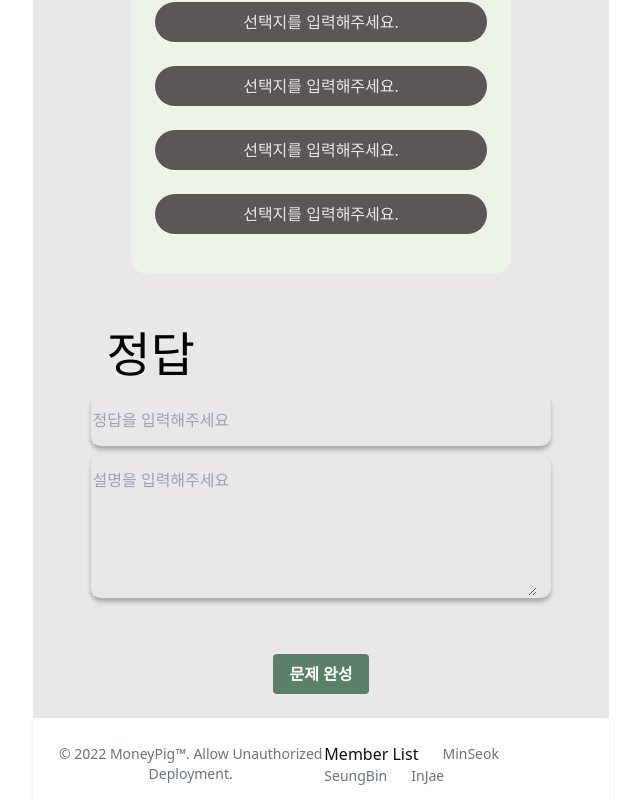
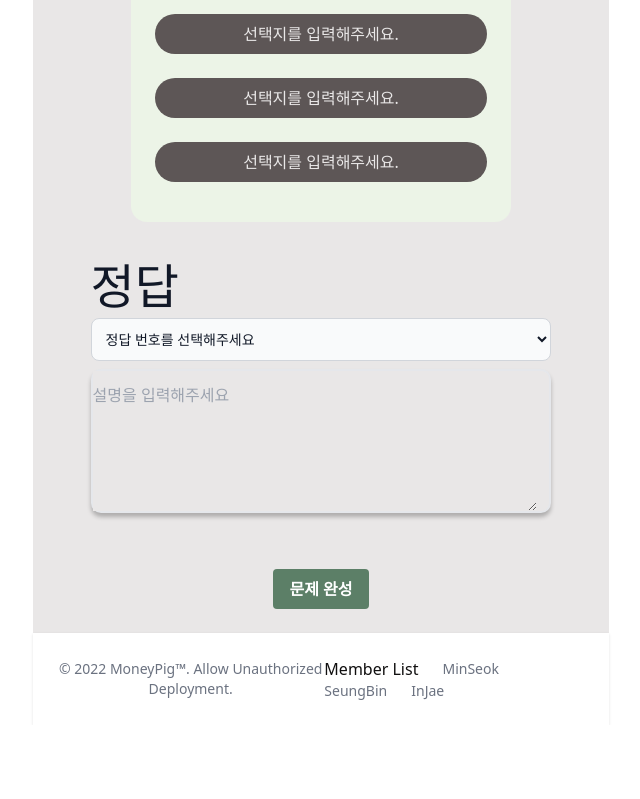
Before and after one commit to oxopolitics-internship-for-codestates/MoneyPig, a Next.js app: page /makeAQuiz in a window 1280 px wide. Shown: the part 602-1401 px from the top of the page, without its empty margins (319-959 px from the left). After the commit the page ends 1327 px from the top, so only its background shows below. Built offline with nearby package versions, Linux system fonts and the light colour scheme.

Commit message:
💄 makeAQuiz Answer Part Selector Function add

```diff
--- a/pages/makeAQuiz.tsx
+++ b/pages/makeAQuiz.tsx
@@ -75,7 +75,7 @@ const MakeAQuiz: NextPageWithLayout = () => {
       </Head>
       <div className=" w-4/5 m-auto">
         <div className="text-5xl h-20 p-4 ">키워드</div>
-        <Input type={InputTypeProps.text} placeholder="키워드를 입력해주세요" />
+        {/* <Input type={InputTypeProps.text} placeholder="키워드를 입력해주세요" /> */}
         <div className="flex space-x-4 mt-6 w-full ">
           <div>
             <div className="text-5xl text-center m-2 ">시간</div>
@@ -90,13 +90,44 @@ const MakeAQuiz: NextPageWithLayout = () => {
           {quizSelect ? <OxQuizCard /> : <FourChoiceQuizCard />}
         </div>
         <div className=" h-auto flex flex-col">
-          <div className="text-5xl p-4">정답</div>
-          <div className="flex border-2 rounded-[10px] bg-[#E9E7E7] shadow-[0_4px_4px_rgba(0,0,0,0.25)]">
-            <input
-              placeholder="정답을 입력해주세요"
-              className="w-full outline-none py-3 mr-3 bg-[#E9E7E7]"
-            />
-          </div>
+          {quizSelect ? (
+            <>
+              <label
+                htmlFor="fourChoice"
+                className="block text-5xl mb-2 font-medium text-gray-900 dark:text-gray-400"
+              >
+                정답
+              </label>
+              <select
+                id="fourChoice"
+                className="bg-gray-50 border border-gray-300 text-gray-900 text-sm rounded-lg w-full p-2.5  "
+              >
+                <option selected>정답을 골라주세요</option>
+                <option value="O">O</option>
+                <option value="X">X</option>
+              </select>
+            </>
+          ) : (
+            <>
+              <label
+                htmlFor="fourChoice"
+                className="block text-5xl mb-2 font-medium text-gray-900 dark:text-gray-400"
+              >
+                정답
+              </label>
+              <select
+                id="fourChoice"
+                className="bg-gray-50 border border-gray-300 text-gray-900 text-sm rounded-lg w-full p-2.5  "
+              >
+                <option selected>정답 번호를 선택해주세요</option>
+                <option value="1">1</option>
+                <option value="2">2</option>
+                <option value="3">3</option>
+                <option value="4">4</option>
+              </select>
+            </>
+          )}
+
           <div className="translate-y-2 h-36 flex border-2 rounded-[10px] bg-[#E9E7E7] shadow-[0_4px_4px_rgba(0,0,0,0.25)]">
             <textarea
               placeholder="설명을 입력해주세요"
```
